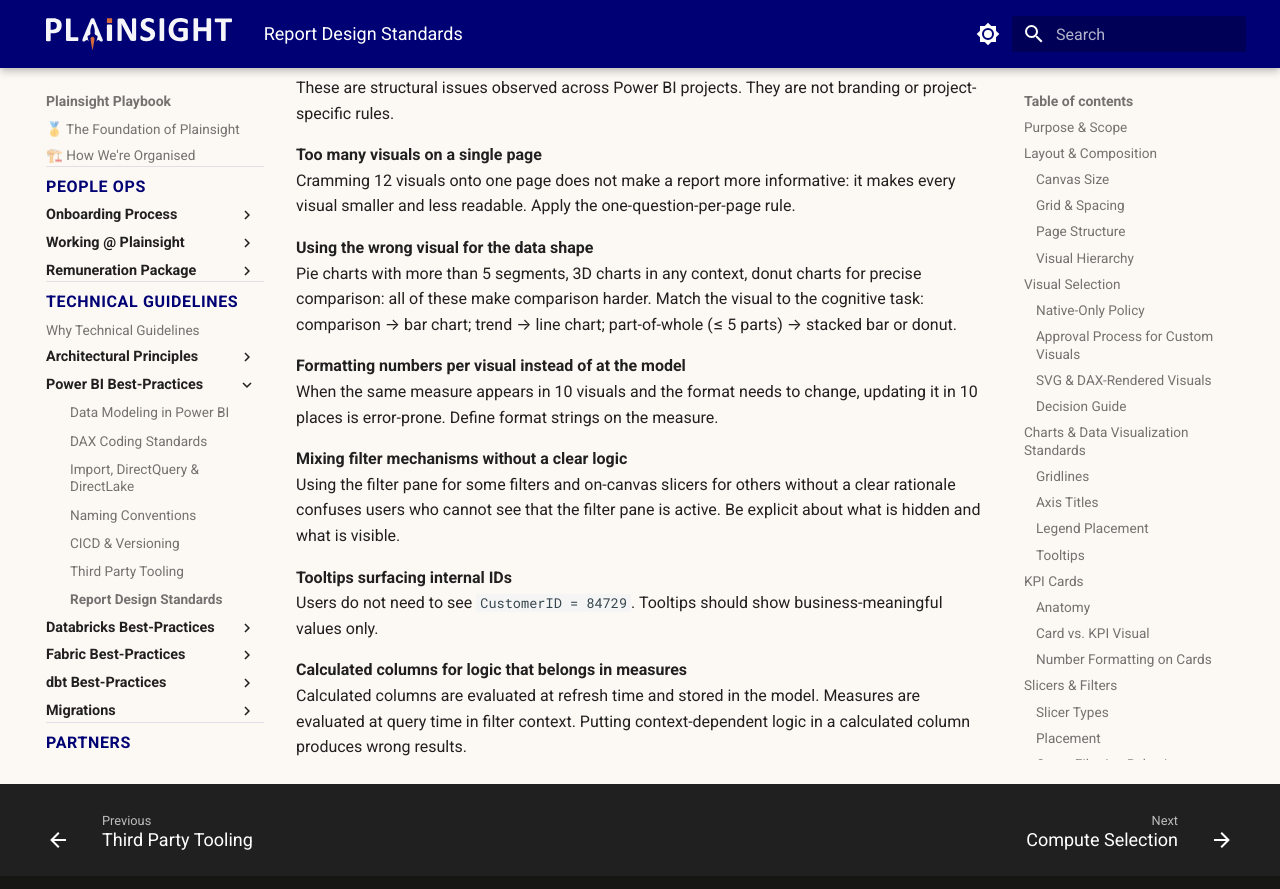
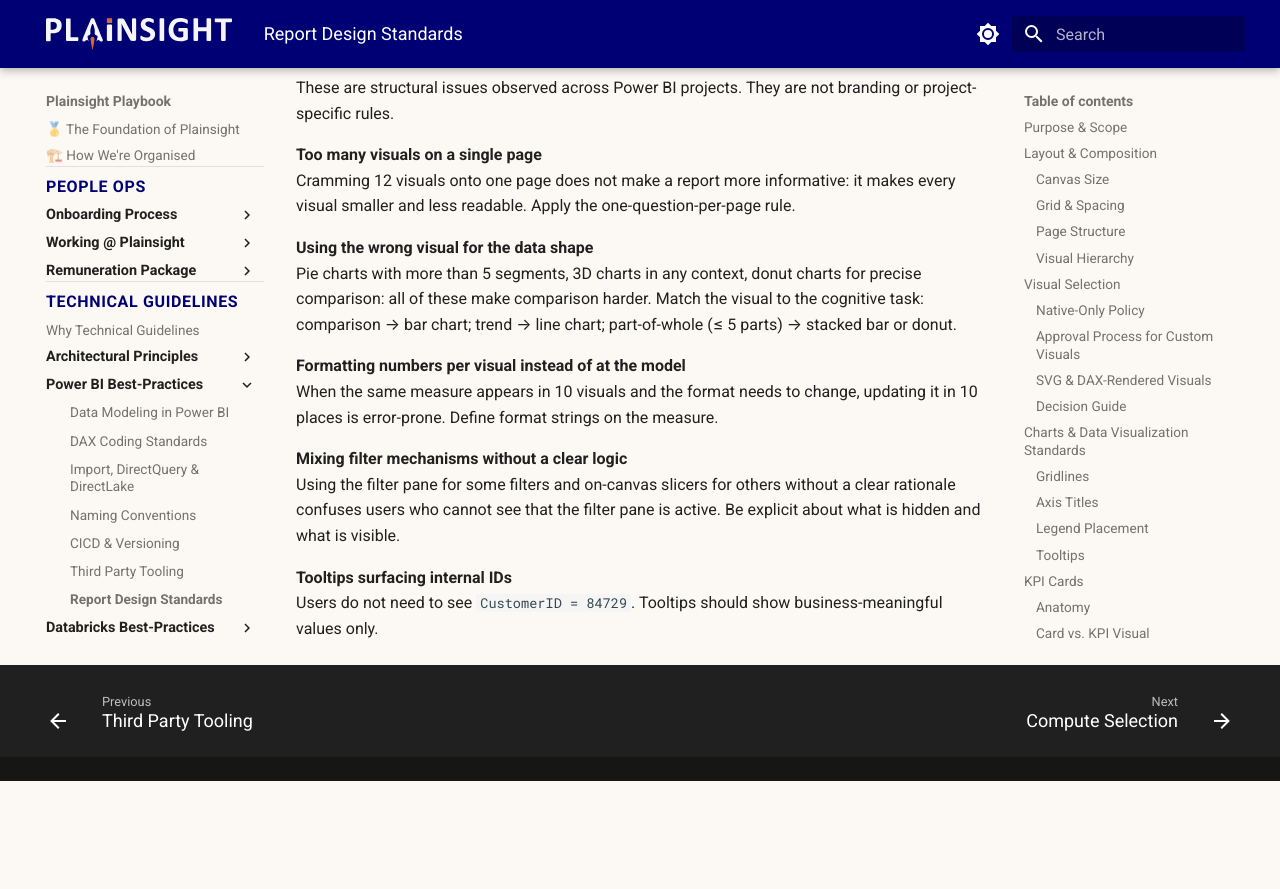
Before and after one commit to PlainsightPro/Vision-Playbook, an MkDocs documentation site: the page built from docs/technical-guidelines/power-bi/report-design-standards.md, in a window 1280 px wide and 900 px high, scrolled down 13247 px. Shown: the top 889 px of the window. Built offline with MkDocs 1.6.1 and Material for MkDocs 9.7.7, drawn with Linux system fonts in a browser that asks for light colours; after the commit the page ends 14028 px from its top, so only the background shows below that.

Commit message:
fix: remove out of scope mistake

```diff
--- a/docs/technical-guidelines/power-bi/report-design-standards.md
+++ b/docs/technical-guidelines/power-bi/report-design-standards.md
@@ -323,6 +323,3 @@
 
 **Tooltips surfacing internal IDs**
 Users do not need to see `CustomerID = 84729`. Tooltips should show business-meaningful values only.
-
-**Calculated columns for logic that belongs in measures**
-Calculated columns are evaluated at refresh time and stored in the model. Measures are evaluated at query time in filter context. Putting context-dependent logic in a calculated column produces wrong results.
```
